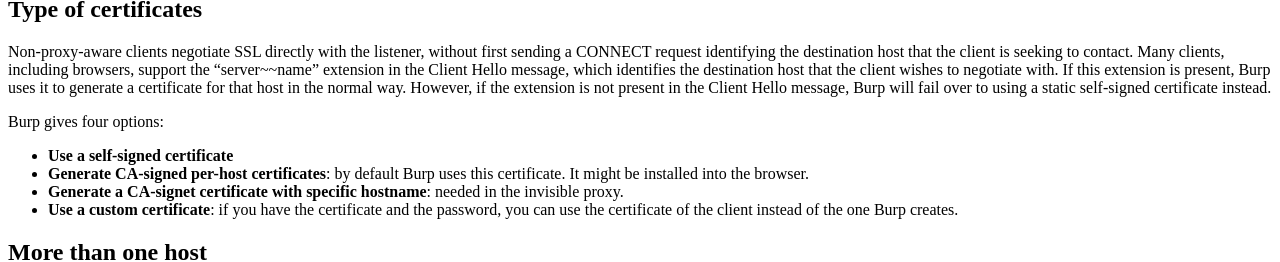
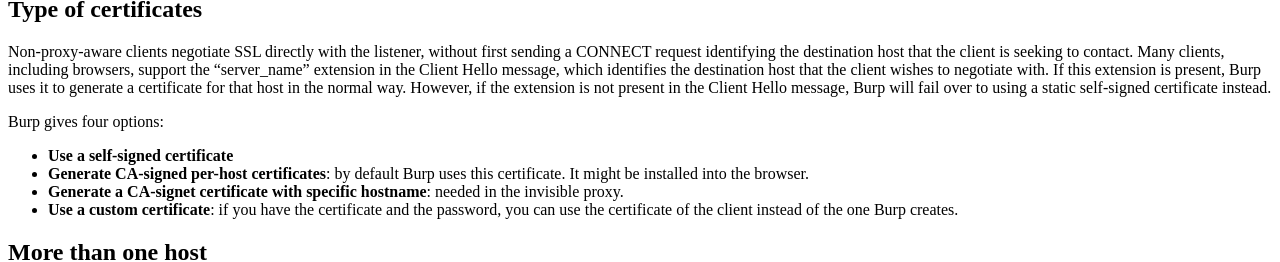
Before and after one commit to Ex0brain/trelis24.github.io, a Jekyll site: the page built from _posts/2017-11-27-Invisible-Proxy.md, in a window 1280 px wide and 900 px high, scrolled down 1980 px, cut to the strip 217-900 px from the top of the window. Shown: the top 262 px of the strip. Built offline with Jekyll 4.4.1, drawn with Linux system fonts in a browser that asks for light colours; comment, search, counter and statistics services are not loaded; a style sheet for code colours, icons or effects is not loaded.

```diff
--- a/_posts/2017-11-27-Invisible-Proxy.md
+++ b/_posts/2017-11-27-Invisible-Proxy.md
@@ -61,16 +61,16 @@ Once the client is configured, you need to configure the proxy. With Burp you ha
 
 Proxy -> Options -> Proxy Listeners -> Edit
 - **Binding** (where the proxy will be listening to)
-	- ~~Binding to port~~: you need to specify which port the proxy will listen to. For example, if the client makes the request to https://myexample.com, the proxy should be listening in the port 443.
-	- ~~Binding to address~~: it is recommended to use the option "All Interficies".
+	- __Binding to port__: you need to specify which port the proxy will listen to. For example, if the client makes the request to https://myexample.com, the proxy should be listening in the port 443.
+	- __Binding to address__: it is recommended to use the option "All Interficies".
 - **Request handling** (where the proxy will send the traffic)
-	- ~~Redirect to host~~: what address Burp will send the traffic to. So, if  you want the server to answer the requests you are makeing, you should write here the IP address of the host myexample.com.
-	- ~~Redirect to port~~: the port the server will be waiting the requests from the client. Usually it will be 443 (if https) or 80 (if http).
-	- ~~Support invisible proxying~~: you have to check this check-box to make Burp invisible.
+	- __Redirect to host__: what address Burp will send the traffic to. So, if  you want the server to answer the requests you are makeing, you should write here the IP address of the host myexample.com.
+	- __Redirect to port__: the port the server will be waiting the requests from the client. Usually it will be 443 (if https) or 80 (if http).
+	- __Support invisible proxying__: you have to check this check-box to make Burp invisible.
 	![](https://raw.githubusercontent.com/LordATM/lordatm.github.io/master/img/2017-11-27-Invisible-Proxy/invisible_proxy.png)
 
 ## Type of certificates
-Non-proxy-aware clients negotiate SSL directly with the listener, without first sending a CONNECT request identifying the destination host that the client is seeking to contact. Many clients, including browsers, support the "server~~name" extension in the Client Hello message, which identifies the destination host that the client wishes to negotiate with. If this extension is present, Burp uses it to generate a certificate for that host in the normal way. However, if the extension is not present in the Client Hello message, Burp will fail over to using a static self-signed certificate instead.
+Non-proxy-aware clients negotiate SSL directly with the listener, without first sending a CONNECT request identifying the destination host that the client is seeking to contact. Many clients, including browsers, support the "server_name" extension in the Client Hello message, which identifies the destination host that the client wishes to negotiate with. If this extension is present, Burp uses it to generate a certificate for that host in the normal way. However, if the extension is not present in the Client Hello message, Burp will fail over to using a static self-signed certificate instead.
 
 Burp gives four options:
 - **Use a self-signed certificate**
```
